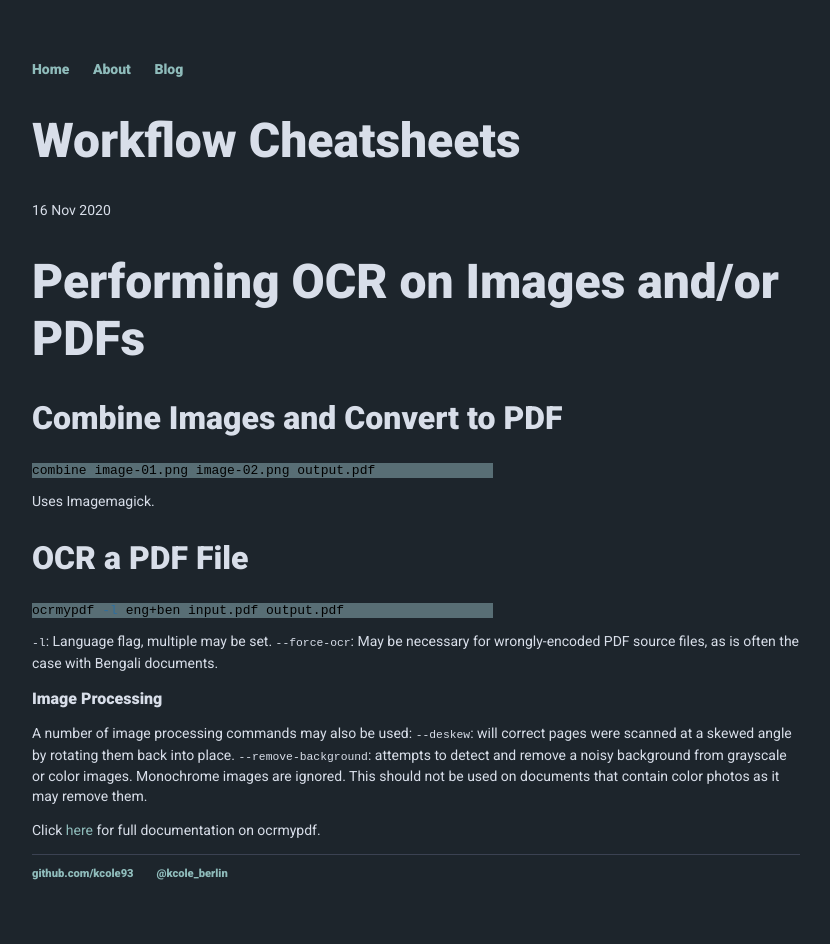
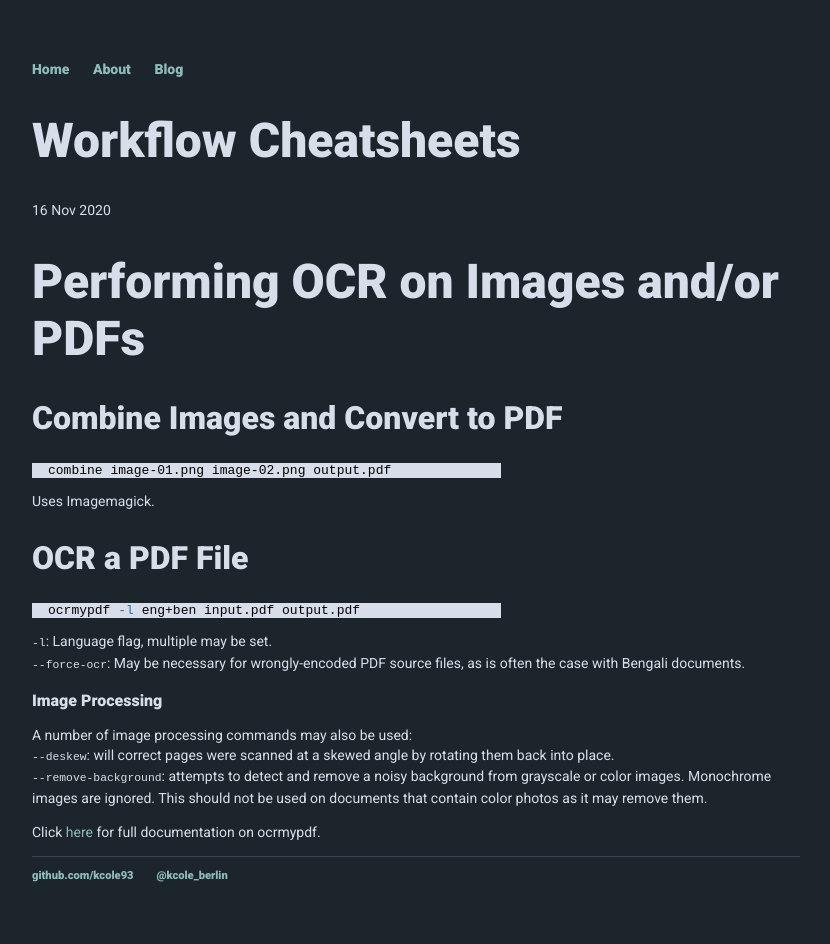
Before and after one commit to kcole93/kcole93.github.io, a Jekyll site: the page built from _posts/2020-11-16-cheatsheets.md, in a window 1280 px wide. Shown: the whole page, without its empty margins (224-1054 px from the left). Built offline with Jekyll 4.4.1, drawn with Linux system fonts in a browser that asks for light colours.

Commit message:
add padding to code highlights

```diff
--- a/css/main.css
+++ b/css/main.css
@@ -64,7 +64,7 @@
 }
 
 /* Code Syntax Highlighting */
-.highlight { background-color: #586E75; width: 60%; } /* Snippet Box Background and Width */
+.highlight { background-color:#d8dee9; width: 60%; padding-left: .5rem;} /* Snippet Box Background and Width */
 .highlight .hll { background-color: #ffc; }
 .highlight .c { color: #888; font-weight: bold; } /* Comment */
 .highlight .err { color: #a00; background-color: #fff } /* Error */
```
Also changed, not shown: _posts/2020-11-16-cheatsheets.md (line endings or trailing spaces).
